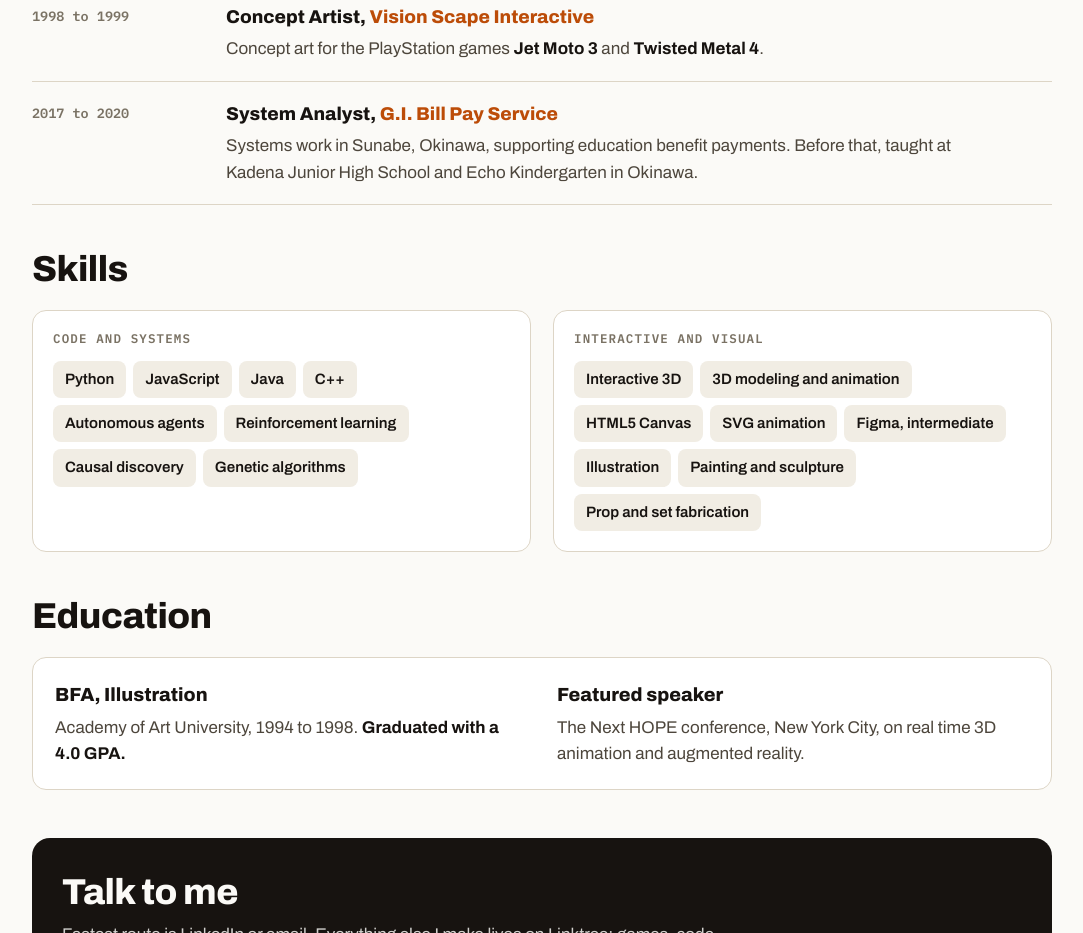
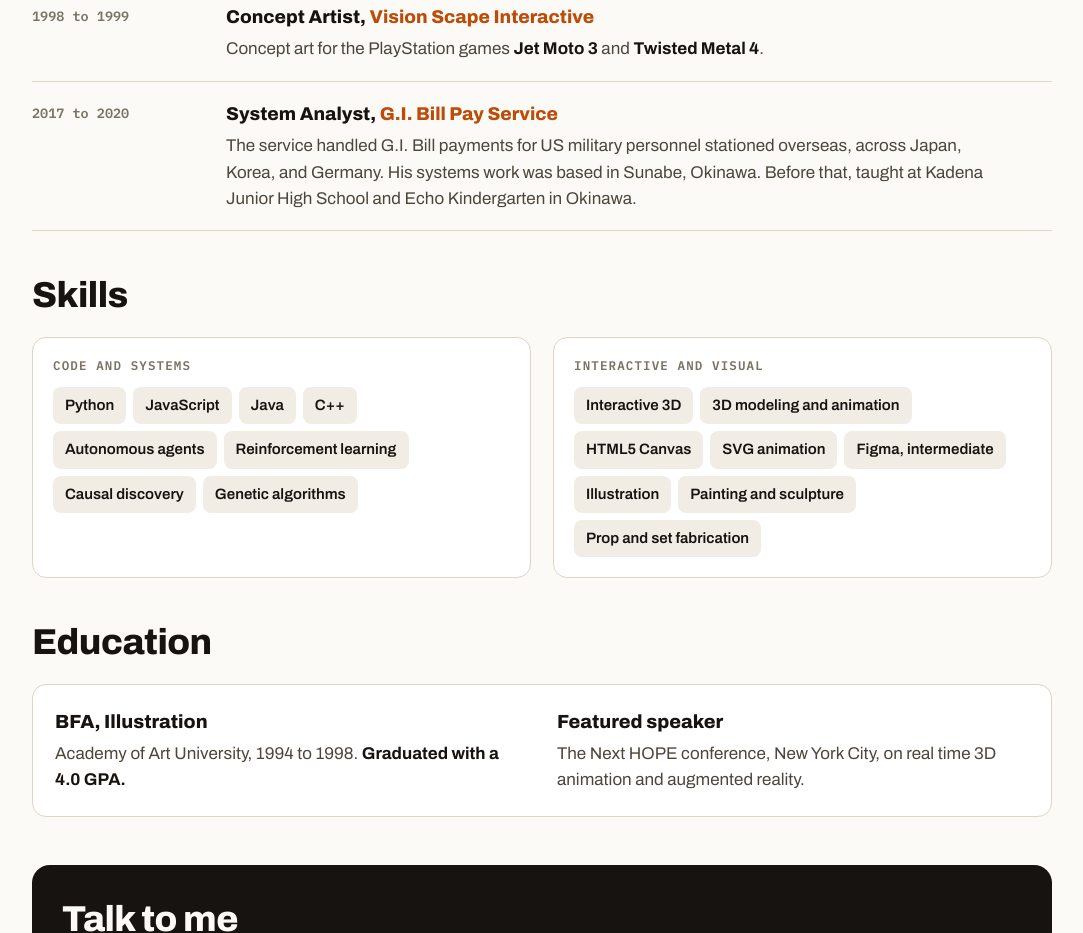
Before and after one commit to mematron/portfolio, a plain HTML site: page index.html in a window 1280 px wide. Shown: the part 4454-5387 px from the top of the page, without its empty margins (98-1181 px from the left). Drawn offline with Linux system fonts and the light colour scheme.

Commit message:
Clarify G.I. Bill Pay Service role

```diff
--- a/index.html
+++ b/index.html
@@ -420,7 +420,7 @@
             <div class="when">2017 to 2020</div>
             <div>
               <h3>System Analyst, <span class="org">G.I. Bill Pay Service</span></h3>
-              <p>Systems work in Sunabe, Okinawa, supporting education benefit payments. Before that, taught at Kadena Junior High School and Echo Kindergarten in Okinawa.</p>
+              <p>The service handled G.I. Bill payments for US military personnel stationed overseas, across Japan, Korea, and Germany. His systems work was based in Sunabe, Okinawa. Before that, taught at Kadena Junior High School and Echo Kindergarten in Okinawa.</p>
             </div>
           </div>
         </div>
```
